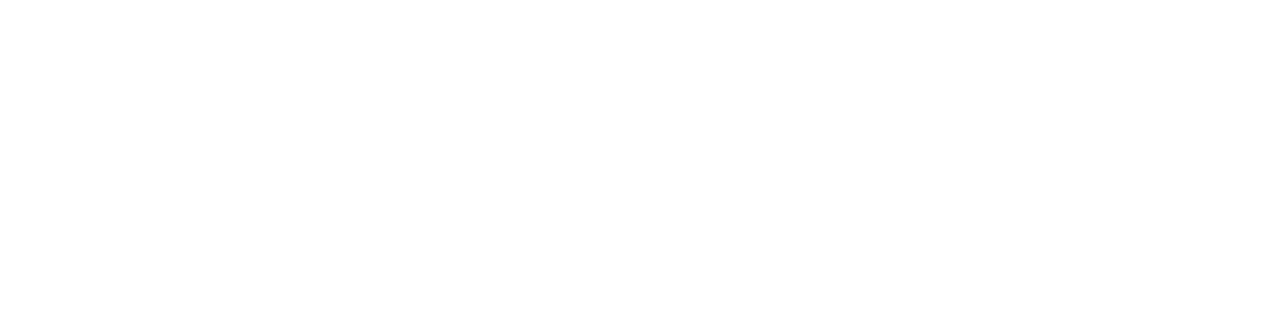
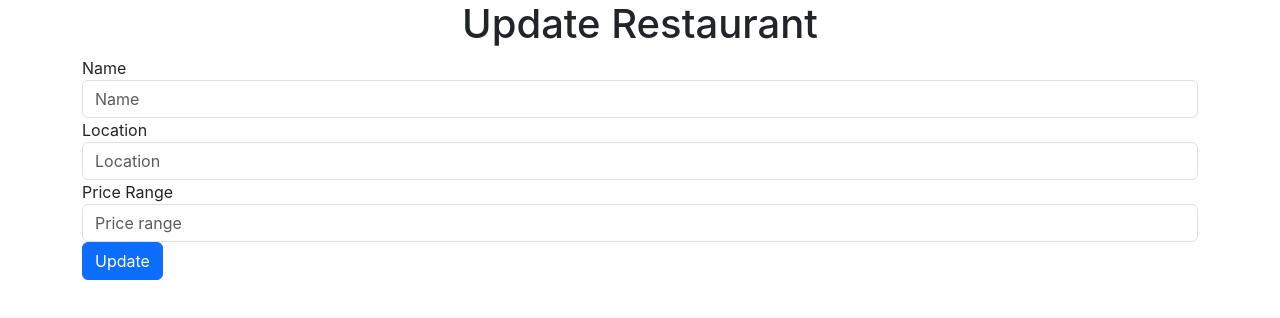
Before and after one commit to AkinolaAdewole/PERNStack-YELP_CLONE, a React (Create React App) app in the folder client/: page /restaurant/1/update in a window 1280 px wide. Before the commit this address had no page. Shown: the top 318 px of the page. Built offline with nearby package versions, Linux system fonts and the light colour scheme.

Commit message:
updating the backend from the frontend

```diff
--- a/client/src/App.js
+++ b/client/src/App.js
@@ -11,8 +11,8 @@
                 <Router>
                     <Routes>
                       <Route path="/" element={<Home />} />
-                      <Route path="/restaurants/:id/update" element={<UpdatePage />} />
-                      <Route path="/restaurants/:id" element={<RestaurantDetailsPage />} />
+                      <Route path="/restaurant/:id/update" element={<UpdatePage />} />
+                      <Route path="/restaurant/:id" element={<RestaurantDetailsPage />} />
                     </Routes>
                 </Router>
          </div>
--- a/client/src/components/UpdateRestaurant.jsx
+++ b/client/src/components/UpdateRestaurant.jsx
@@ -1,8 +1,15 @@
-import React from 'react'
+import React, { useState } from 'react'
 import { useParams } from 'react-router-dom'
 
 const UpdateRestaurant = (props) => {
     const {id} =useParams();
+
+    const[name,setName]=useState();
+    const[location,setlocation]=useState();
+    const[priceRange,setPriceRange]=useState();
+
+    const handleUpdate=()=>{}
+
   return (
     <div>
          <form>
@@ -18,7 +25,11 @@
 
             <div className='form-group'>
                 <label htmlFor="name">Price Range</label>
-                <input type="text" placeholder='Price range' className='form-control' />
+                <input type="number" placeholder='Price range' className='form-control' />
+            </div>
+
+            <div>
+                <button className="btn btn-primary">Update</button>
             </div>
          </form>
     </div>
--- a/client/src/routes/UpdatePage.jsx
+++ b/client/src/routes/UpdatePage.jsx
@@ -1,10 +1,12 @@
 import React from 'react'
+import UpdateRestaurant from '../components/UpdateRestaurant'
 
 const UpdatePage = () => {
   return (
     <>
        <div>
           <h1 className='text-center'>Update Restaurant</h1>
+          <UpdateRestaurant/>
        </div>
     </>
   )
```
